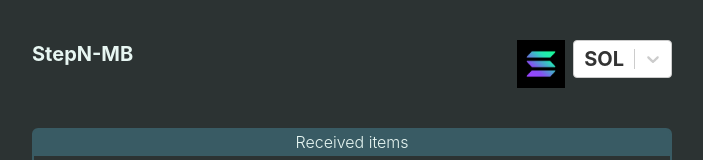
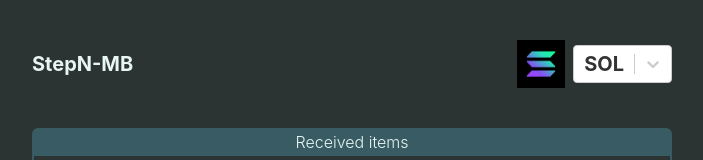
Before and after one commit to skeetybeefy/stepn-mb-frontend, a React (Create React App) app: page / in a window 1280 px wide. Shown: the top 160 px of the page, without its empty margins (288-991 px from the left). Built offline with nearby package versions, Linux system fonts and the light colour scheme; the HTML template or start-up script is replaced by a standard one.

Commit message:
Centered items (flex) of TopBar

```diff
--- a/src/components/TopBar.tsx
+++ b/src/components/TopBar.tsx
@@ -9,9 +9,9 @@
 
 const TopBar: FC<ITopBarProps> = ({ chain, setChain }) => {
   return (
-    <div className='flex mb-10 justify-between text-xl font-bold'>
+    <div className='flex items-center mb-10 justify-between text-xl font-bold'>
       <p className=''>StepN-MB</p>
-      <div className='flex gap-2 text-primary'>
+      <div className='flex gap-2 text-primary items-center'>
         <img alt={chain} src={chains[chain as keyof typeof chains]} className="max-h-[6vh]"></img>
         <ChainSelector chain={chain} setChain={setChain} />
       </div>
```
